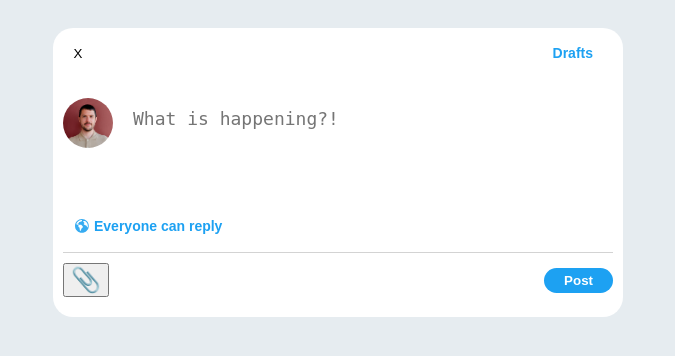
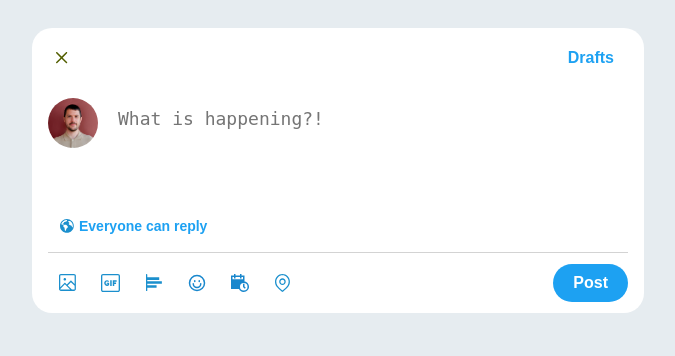
Before and after one commit to Tizzz-555/no-feed-twitter, a Flask app: page / in a window 1280 px wide. Shown: the top 356 px of the page, without its empty margins (302-977 px from the left). Run offline with Flask 3, Linux system fonts and the light colour scheme.

Commit message:
style-added-icons

```diff
--- a/static/css/style.css
+++ b/static/css/style.css
@@ -11,9 +11,11 @@ body {
 	background: white;
 	border-radius: 20px;
 	padding: 10px;
-  width: 550px;
+	width: 580px;
 	margin: auto;
 	padding-top: 40px;
+	padding-left: 16px;
+	padding-right: 16px;
 	position: relative;
 }
 
@@ -34,6 +36,7 @@ body {
 	border-radius: 50%;
 	width: 30px;
 	height: 30px;
+	padding: 20px 20px;
 	cursor: pointer;
 	display: flex;
 	align-items: center;
@@ -43,16 +46,20 @@ body {
 }
 
 .close-tweet:hover {
-  background-color: rgba(151, 165, 173, 0.1);
-  border-color: rgba(151, 165, 173, 0.1);
+	background-color: rgba(151, 165, 173, 0.3);
+}
+
+.cross-icon {
+	filter: invert(0%) sepia(100%) saturate(7500%) hue-rotate(59deg)
+		brightness(89%) contrast(111%);
 }
 .drafts {
 	background: none;
 	border: 0px solid transparent;
 	border-radius: 20px;
-  padding: 5px 20px;
+	padding: 10px 20px;
 	cursor: pointer;
-  font-size: 14px;
+	font-size: 16px;
 	min-width: 70px;
 	text-align: center;
 	font-weight: bold;
@@ -62,7 +69,6 @@ body {
 
 .drafts:hover {
 	background-color: rgba(29, 161, 242, 0.1);
-  border-color: rgba(29, 161, 242, 0.1);
 }
 
 /* Body */
@@ -79,7 +85,6 @@ body {
 	margin-bottom: 10px;
 	margin-top: 30px;
 }
-
 
 .profile-container {
 	margin-right: 10px;
@@ -101,6 +106,7 @@ body {
 	padding-top: 10px;
 	padding-left: 10px;
 	height: calc(100px - 20px);
+	outline: none;
 }
 
 .image-preview-container {
@@ -136,35 +142,11 @@ body {
 }
 
 /* Footer */
-.tweet-options {
+.tweet-footer {
 	display: flex;
 	justify-content: space-between;
 	align-items: center;
-  padding: 10px 0;
-}
-
-#mediaButton {
-  font-size: 24px;
-  cursor: pointer;
-}
-
-#tweetButton {
-  background: #1da1f2;
-  color: white;
-  border: none;
-  border-radius: 20px;
-  padding: 5px 20px;
-  cursor: pointer;
-  font-weight: bold;
-}
-
-#mediaButton:hover,
-#tweetButton:hover {
-  opacity: 0.8;
-}
-
-#mediaButton:disabled {
-  cursor: default;
+	padding: 10px 0 0;
 }
 
 .reply-settings {
@@ -174,6 +156,7 @@ body {
 	justify-content: flex-start;
 	align-items: center;
 	width: 100%;
+	gap: 10px;
 }
 
 .reply-permissions {
@@ -182,7 +165,7 @@ body {
 	cursor: pointer;
 	padding: 8px 12px;
 	transition: background-color 0.3s;
-  color: #1da1f2;;
+	color: #1da1f2;
 	font-size: 14px;
 	font-weight: bold;
 	border-radius: 20px;
@@ -191,14 +174,64 @@ body {
 }
 
 .reply-permissions:hover {
-  background-color: rgba(101, 119, 134, 0.1);
+	background-color: rgba(29, 161, 242, 0.1);
 }
-
 
 .globe-icon {
 	width: 14px;
 	height: auto;
 	margin-right: 5px;
 	vertical-align: middle;
-  filter: invert(44%) sepia(85%) saturate(891%) hue-rotate(174deg) brightness(99%) contrast(91%);
+	filter: invert(48%) sepia(92%) saturate(476%) hue-rotate(162deg)
+		brightness(80%) contrast(101%);
 }
+
+.icon-group {
+	display: flex;
+	gap: 3px;
+}
+
+.extra-icons-btn {
+	border: none;
+	border-radius: 50%;
+	width: 30px;
+	height: 30px;
+	padding: 20px 20px;
+	cursor: pointer;
+	display: flex;
+	align-items: center;
+	justify-content: center;
+	transition: background-color 0.3s, border-color 0.3s;
+	background: transparent;
+}
+
+.extra-icons-btn:hover {
+	background-color: rgba(29, 161, 242, 0.1);
+}
+.extra-icons {
+	height: 18px; /* Adjust size as needed */
+	width: auto;
+	filter: invert(48%) sepia(92%) saturate(476%) hue-rotate(162deg)
+		brightness(80%) contrast(101%);
+}
+#tweetButton {
+	background: #1da1f2;
+	color: white;
+	border: none;
+	border-radius: 20px;
+	padding: 10px 20px;
+	font-size: 16px;
+	cursor: pointer;
+	font-weight: bold;
+	display: flex;
+	align-items: center;
+	justify-content: center;
+}
+
+#tweetButton:hover {
+	opacity: 0.8;
+}
+
+#mediaButton:disabled {
+	cursor: default;
+}
--- a/templates/index.html
+++ b/templates/index.html
@@ -1,45 +1,105 @@
 <!DOCTYPE html>
 <html lang="en">
 	<head>
-    <meta charset="UTF-8">
+		<meta charset="UTF-8" />
 		<title>No Feed Twitter</title>
-    <link rel="stylesheet" href="{{ url_for('static', filename='css/style.css') }}">
+		<link
+			rel="stylesheet"
+			href="{{ url_for('static', filename='css/style.css') }}"
+		/>
 	</head>
 	<body>
 		<div class="tweet-container">
-
 			<div class="tweet-header">
-        <button class="close-tweet">X</button>
+				<button class="close-tweet">
+					<img
+						src="{{ url_for('static', filename='images/twitter-newui-iconkit/svg/twitter-cross-2.svg') }}"
+						alt="Cross"
+						class="cross-icon"
+					/>
+				</button>
 				<button class="drafts">Drafts</button>
 			</div>
 
 			<div class="tweet-body">
 				<div class="content-container">
 					<div class="profile-container">
-              <img src="{{ url_for('static', filename='images/spennellata2.jpeg') }}" alt="Profile Picture" class="profile-pic">
+						<img
+							src="{{ url_for('static', filename='images/spennellata2.jpeg') }}"
+							alt="Profile Picture"
+							class="profile-pic"
+						/>
 					</div>
-          <textarea id="tweetText" class="tweet-text" placeholder="What is happening?!"></textarea>
+					<textarea
+						id="tweetText"
+						class="tweet-text"
+						placeholder="What is happening?!"
+					></textarea>
 				</div>
 				<div id="image-preview-container" class="image-preview-container">
 					<!-- Image previews will be inserted here -->
 				</div>
 				<div class="reply-settings">
 					<button class="reply-permissions">
-          <img src="{{ url_for('static', filename='images/twitter-newui-iconkit/svg/twitter-globe.svg') }}" alt="Globe" class="globe-icon">
+						<img
+							src="{{ url_for('static', filename='images/twitter-newui-iconkit/svg/twitter-globe.svg') }}"
+							alt="Globe"
+							class="globe-icon"
+						/>
 						<span>Everyone can reply</span>
 					</button>
 				</div>
-      <div class="tweet-options">
-          <button id="mediaButton">📎</button>
-          <input type="file" id="mediaInput" multiple hidden>
+
+				<div class="tweet-footer">
+					<div class="icon-group">
+						<button id="mediaButton" class="extra-icons-btn">
+							<img
+								src="{{ url_for('static', filename='images/twitter-newui-iconkit/svg/twitter-image.svg') }}"
+								alt="Add Photo"
+								class="extra-icons"
+							/>
+						</button>
+						<button class="extra-icons-btn">
+							<img
+								src="{{ url_for('static', filename='images/twitter-newui-iconkit/svg/twitter-gif.svg') }}"
+								alt="Add Gif"
+								class="extra-icons"
+							/>
+						</button>
+						<button class="extra-icons-btn">
+							<img
+								src="{{ url_for('static', filename='images/twitter-newui-iconkit/svg/twitter-align.svg') }}"
+								alt="Add poll"
+								class="extra-icons"
+							/>
+						</button>
+						<button class="extra-icons-btn">
+							<img
+								src="{{ url_for('static', filename='images/twitter-newui-iconkit/svg/twitter-emoji.svg') }}"
+								alt="Add emoji"
+								class="extra-icons"
+							/>
+						</button>
+						<button class="extra-icons-btn">
+							<img
+								src="{{ url_for('static', filename='images/twitter-newui-iconkit/svg/twitter-schedule.svg') }}"
+								alt="Add Schedule"
+								class="extra-icons"
+							/>
+						</button>
+						<button class="extra-icons-btn">
+							<img
+								src="{{ url_for('static', filename='images/twitter-newui-iconkit/svg/twitter-location.svg') }}"
+								alt="Allow Geo Location"
+								class="extra-icons"
+							/>
+						</button>
+						<input type="file" id="mediaInput" multiple hidden />
+					</div>
 					<button id="tweetButton">Post</button>
 				</div>
 			</div>
 		</div>
-  </div>
-
-    <script
-    src="{{ url_for('static', filename='js/script.js') }}">
-  </script>
+		<script src="{{ url_for('static', filename='js/script.js') }}"></script>
 	</body>
 </html>
```
Also changed, not shown: static/images/twitter-newui-iconkit/svg/twitter-emoji.svg (added), static/images/twitter-newui-iconkit/svg/twitter-schedule.svg (added). Lines whose indentation alone changed are shown as unchanged.
